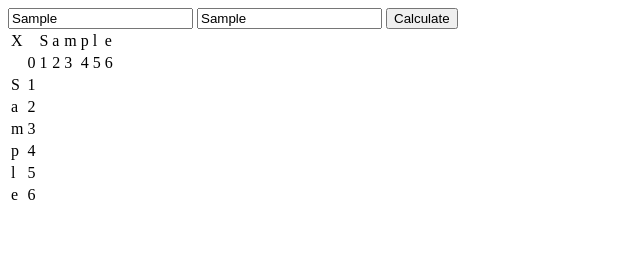
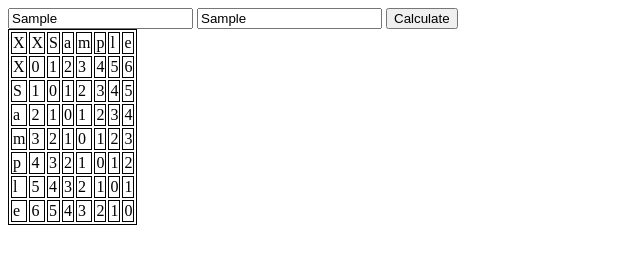
Before and after one commit to Marius-S/Demers-Levenshtein-visual-distance-calculator, a plain HTML site: page index.html in a window 1280 px wide. Both pictures are taken after typing "Sample", "Sample" into the empty fields and a click on the button "Calculate". Shown: the whole page, without its empty margins (0-640 px from the left). Drawn offline with Linux system fonts and the light colour scheme.

Commit message:
Done of calculations

```diff
--- a/index.html
+++ b/index.html
@@ -3,6 +3,11 @@
 <head>
   <meta charset="utf-8">
   <script src="js/reader.js"></script>
+  <style>
+  table, th, td {
+    border: 1px solid black;
+  }
+  </style>
 </head>
 <body>
   <input type="text" id="first">
--- a/js/reader.js
+++ b/js/reader.js
@@ -1,17 +1,13 @@
 function read(){
   var first = document.getElementById("first").value;
   var second = document.getElementById("second").value;
-  console.log(first); // X array
-  console.log(second); // Y array
-  var first_lenght = first.length; //Ar nereiks tik panaikint
-  var second_lenght = second.length; //Ar nereiks tik panaikint
-  console.log(first_lenght); //Ar nereiks tik panaikint
-  console.log(second_lenght); //Ar nereiks tik panaikint
   var array = new Array(first.length+2);
   for (var i = 0; i < first.length+2; i++) {
     array[i] = new Array(second.length);
   }
   array[0][0]='X';
+  array[1][0]='X';
+  array[0][1]='X';
   var x = 0;
   var arrayX = 2;
   var arrayY = 0;
@@ -29,57 +25,36 @@ function read(){
     arrayY++;
     x++;
   }
-  var laikinas_x = 0;
-  var laikinas_y = 0;
-  while (laikinas_y != second.length){
-    while(laikinas_x != first.length){
-      if (array[laikinas_x][laikinas_y] == null){
-        console.log(0);
-      }else{
-        console.log(array[laikinas_x][laikinas_y]);
-      }
-      laikinas_x++;
-    }
-    laikinas_x=0;;
-    laikinas_y++;
-  }
-  //console.log(array);
   for (var x = 0; x <= second.length; ++x){
     array[1][x+1] = x;
   }
   for (var x = 0; x <= first.length; ++x){
     array[x+1][1] = x;
   }
-  //table
   var i = 0;
   var count_x = 0;
   var count_y = 0;
   var match;
-  var r_1
-  var c_1
+  var minimum;
   var grid = document.createElement('table');
   grid.className = 'grid';
   for (var r = 0; r < first.length+2; ++r){
     var tr = grid.appendChild(document.createElement('tr'));
     for (var c = 0; c < second.length+2; ++c){
-
       var cell = tr.appendChild(document.createElement('td'));
-      //cell.innerHTML = "x";
       if (array[r][c] == null){
-        //skaiciavimai
         if (array[r][0] == array[0][c] ){
           match = 0;
-          //cell.innerHTML = 1;
         }
         else{
           match = 2
         }
-        console.log(array[1][2]);
-        console.log(array[2][1]);
+        minimum = Math.min(array[r-1][c]+1,array[r][c-1]+1,array[r-1][c-1]+match);
+        array[r][c] = minimum;
+        cell.innerHTML = array[r][c];
       }else{
         cell.innerHTML = array[r][c];
       }
-      laikinas_x++;
     }
   }
   document.body.appendChild(grid);
```
